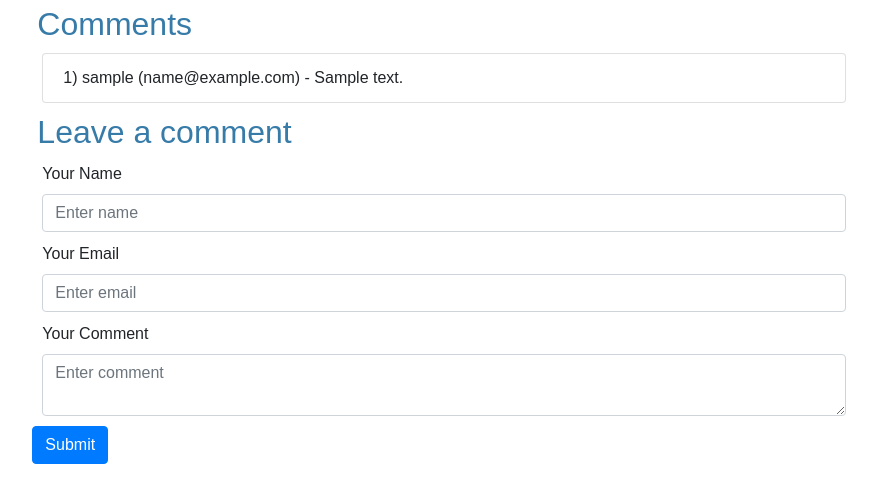
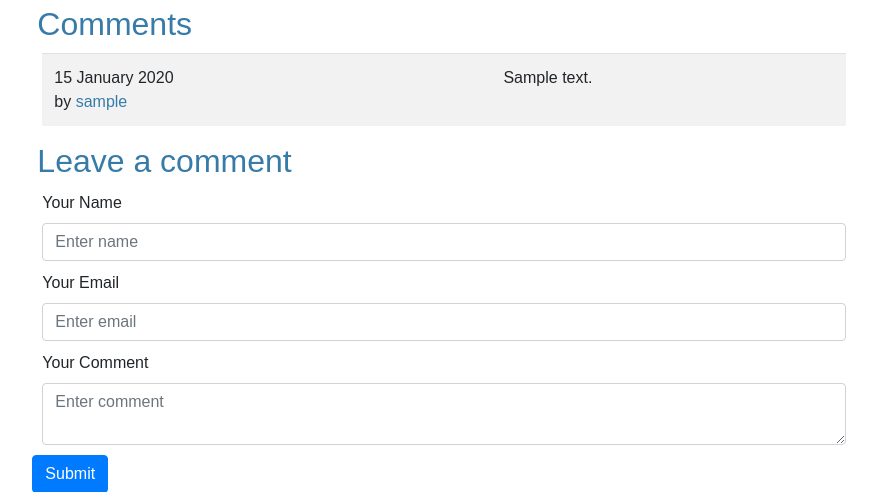
Before and after one commit to AdrianFerJ/flask_challenge, a Flask app: page / in a window 1280 px wide. Shown: the top 492 px of the page, without its empty margins (196-1073 px from the left). Run offline with Flask 2, Linux system fonts and the light colour scheme; tables that the repository leaves empty hold one stand-in row (values such as "Sample post"); some libraries are stand-ins or nearby versions.

Commit message:
Enable mailto and replace list with tables

```diff
--- a/flask-com/templates/index.html
+++ b/flask-com/templates/index.html
@@ -32,13 +32,19 @@
                 <div class="comments-list">
                     <h2>Comments</h2>
                     <div>
-                        <ul id="entries" class="list-group">
+                        <table class="table table-striped"  id="entries">
+                            <tbody>
                             {% for comment in entries %}
-                                <li class="comment list-group-item">
-                                    {{ comment.id }}) {{ comment.username }} ({{ comment.email }}) - {{ comment.text|safe }}
-                                </li>
+                                <tr>
+                                    <td scope="row">
+                                        {{ '{:%d %B %Y}'.format(comment.pub_date) }} <br>
+                                        by <a href="mailto:{{ comment.email }}">{{ comment.username }}</a>
+                                    </th>
+                                    <td>{{ comment.text|safe }}</td>
+                                </tr>
                             {% endfor %}
-                        </ul>
+                            </tbody>
+                        </table>
                     </div>
                 </div>
                 <div class="form-div">
```
